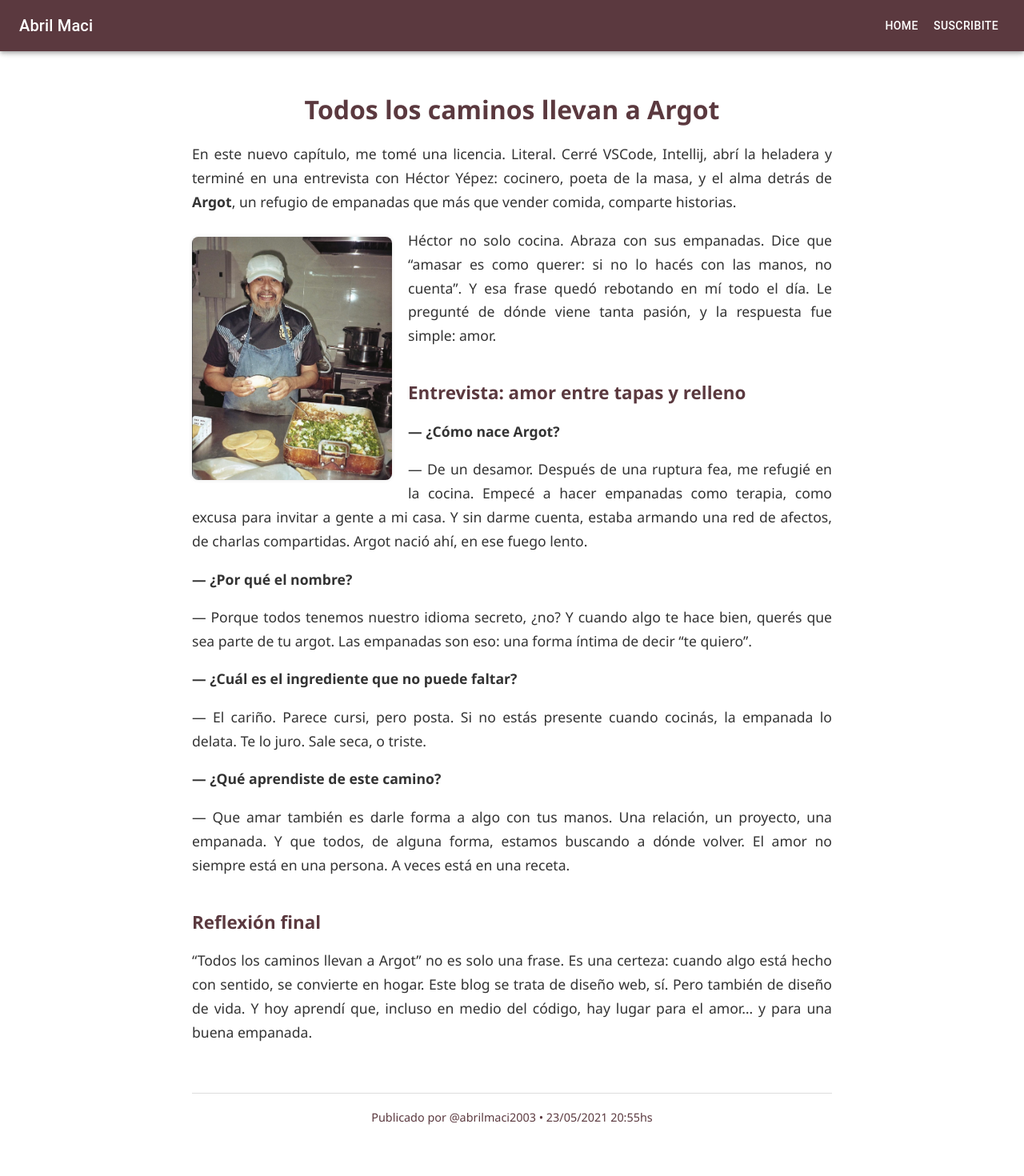
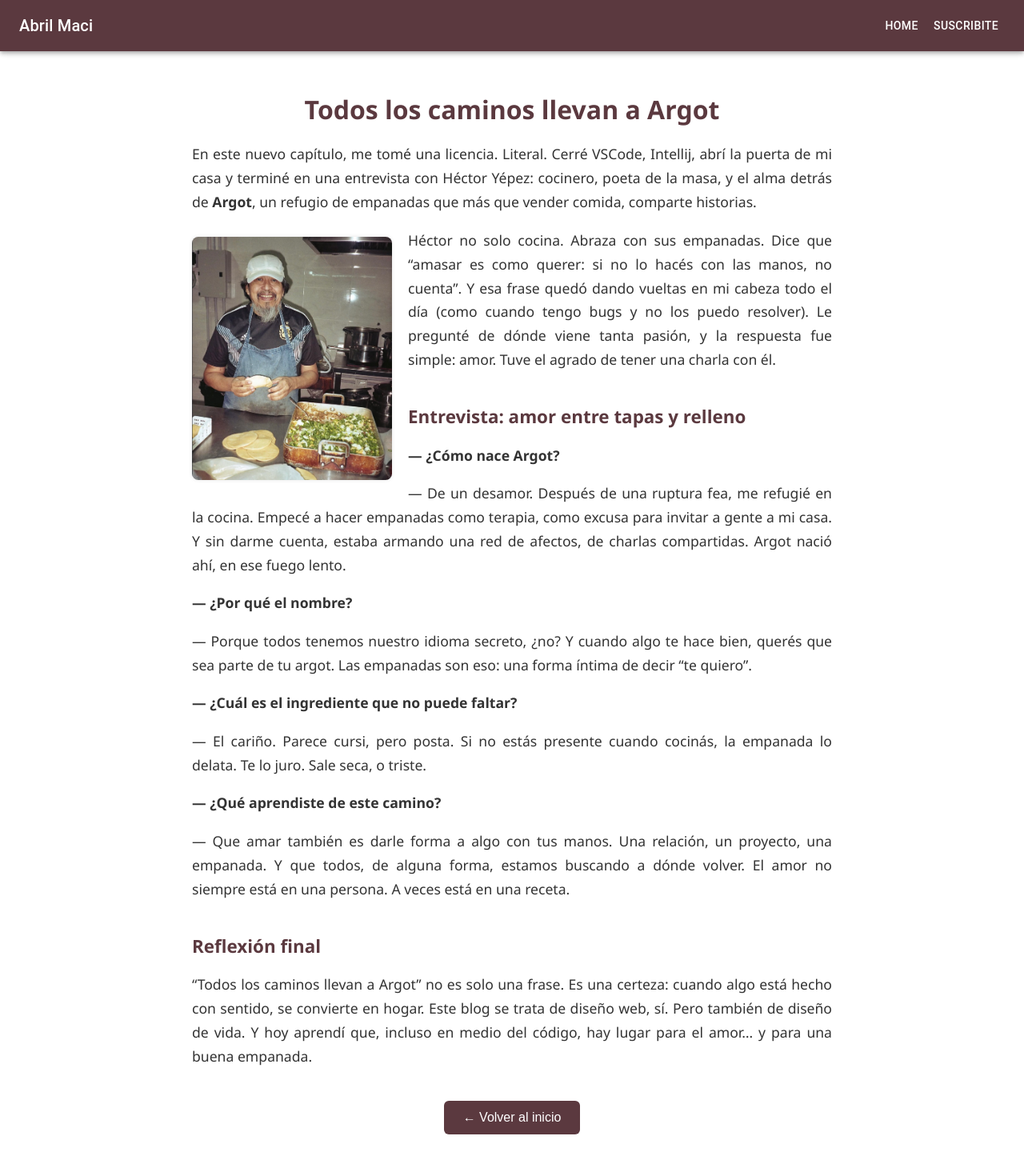
Before and after one commit to amaci003/blog-ddw-uade, a React (Create React App) app: page /blog/2 in a window 1280 px wide. Shown: the top 1470 px of the page at 80% size. Before the commit the page ends 1436 px from the top, so only its background shows below. Built offline with nearby package versions, Linux system fonts and the light colour scheme.

Commit message:
cambios varios

```diff
--- a/src/blogs/CuartoBlog.jsx
+++ b/src/blogs/CuartoBlog.jsx
@@ -2,7 +2,13 @@ import '../styles/blog.css';
 import NavBar from '../componentes/NavBar';
 import '../App.css';
 
+import estilos from '../styles/estilosBlogs';
+
+import { useNavigate } from 'react-router-dom';
+
 const CuartoBlog = () => {
+
+  const navigate = useNavigate();
   return (
     <>
       <NavBar />
@@ -13,13 +19,11 @@ const CuartoBlog = () => {
         <h2 className="blog-subtitle">Canción de hoy: Planeando el tiempo</h2>
 
         <p className="blog-text">
-          Hay días donde todo parece flotar en el aire. Esta canción acompaña esa sensación como si fuera banda sonora de lo invisible. Dale play y seguí leyendo.
-        </p>
-
+          Esta semana no tengo ganas de contar anecdotas o algo extenso para pensar. Hoy les dejo esta cancion que no me puedo sacar de la cabeza</p>
         <div style={{ display: 'flex', justifyContent: 'center', margin: '30px 0' }}>
           <iframe
-            width="300"
-            height="170"
+            width="560"
+            height="315"
             src="https://www.youtube.com/embed/MQPkwM6JGKM"
             title="Planeando el tiempo - Elsa y Elmar"
             frameBorder="0"
@@ -27,6 +31,17 @@ const CuartoBlog = () => {
             allowFullScreen
           ></iframe>
         </div>
+
+
+
+        <div style={{ display: 'flex', justifyContent: 'center', marginTop: '40px' }}>
+          <button
+            style={estilos.botonPrimario}
+            onClick={() => navigate('/')}
+          >
+            ← Volver al inicio
+          </button>
+        </div>
       </div>
     </>
   );
--- a/src/blogs/PrimerBlog.jsx
+++ b/src/blogs/PrimerBlog.jsx
@@ -60,17 +60,17 @@ const PrimerBlog = () => {
           </blockquote>
 
           <p style={estilos.h3}>
-            Y mientras tanto… estoy formándome. O deformándome, según el día.
+            Y mientras tanto… estoy formándome. O deformándome, depende el día.
           </p>
 
           <p style={estilos.h3}>
             ¿Quiero crecer en tech? Sí.<br />
-            ¿También quiero desaparecer en una playa sin Wi-Fi por dos meses? Absolutamente.<br />
-            ¿Es compatible? Estoy intentando descubrirlo.
+            Es complicado? Tambien. Con cada dev que hablo del tema llego a lo mismo: NUNCA se termina de aprender, hay informacion nueva todo el tiempo y es un While True infinito <br />
+            ¿Es compatible? Estamos en eso.
           </p>
 
           <p style={estilos.h3}>
-            Si llegaste hasta acá, probablemente estés igual que yo.<br />
+            Si llegaste hasta acá, probablemente estés igual que yo (o no)<br />
             Así que nada, bienvenida/o a este blog y a este caos hermoso que es intentar ser dev sin
             perder la cabeza (o al menos, no del todo).
           </p>
--- a/src/blogs/QuintoBlog.jsx
+++ b/src/blogs/QuintoBlog.jsx
@@ -2,7 +2,12 @@ import '../styles/blog.css';
 import NavBar from '../componentes/NavBar';
 import '../App.css';
 
+import estilos from '../styles/estilosBlogs';
+
+import { useNavigate } from 'react-router-dom';
+
 const QuintoBlog = () => {
+  const navigate = useNavigate();
   return (
     <>
 
@@ -45,6 +50,15 @@ const QuintoBlog = () => {
             No tengo una fórmula. Solo sé que la soledad también puede ser una forma de amor propio. No hay que llenarla rápido. Hay que habitarla. A veces está llena de silencio, pero a veces también se siente como libertad.
           </p>
 
+          <div style={{ display: 'flex', justifyContent: 'center', marginTop: '40px' }}>
+          <button
+            style={estilos.botonPrimario}
+            onClick={() => navigate('/')}
+          >
+            ← Volver al inicio
+          </button>
+        </div>
+
           <div className="blog-footer">
             Si estás pasando por algo parecido, te abrazo desde este lado de la pantalla. No estás tan sola como pensás.
           </div>
--- a/src/blogs/SegundoBlog.jsx
+++ b/src/blogs/SegundoBlog.jsx
@@ -1,10 +1,14 @@
 import '../styles/blog.css';
 import NavBar from '../componentes/NavBar';
 import '../App.css';
+import estilos from '../styles/estilosBlogs';
+import { useNavigate } from 'react-router-dom';
+
 
 import Image1 from '../assets/empanadas.jpg';
 
 const SegundoBlog = () => {
+  const navigate = useNavigate();
   return (
     <>
       <NavBar />
@@ -13,13 +17,13 @@ const SegundoBlog = () => {
         <h1 className="blog-title">Todos los caminos llevan a Argot</h1>
 
         <p className="blog-text">
-          En este nuevo capítulo, me tomé una licencia. Literal. Cerré VSCode, Intellij, abrí la heladera y terminé en una entrevista con Héctor Yépez: cocinero, poeta de la masa, y el alma detrás de <strong>Argot</strong>, un refugio de empanadas que más que vender comida, comparte historias.
+          En este nuevo capítulo, me tomé una licencia. Literal. Cerré VSCode, Intellij, abrí la puerta de mi casa y terminé en una entrevista con Héctor Yépez: cocinero, poeta de la masa, y el alma detrás de <strong>Argot</strong>, un refugio de empanadas que más que vender comida, comparte historias.
         </p>
 
         <div className="blog-image-container">
           <img src={Image1} alt="Empanadas de Héctor" className="blog-image-float" />
           <p className="blog-text">
-            Héctor no solo cocina. Abraza con sus empanadas. Dice que “amasar es como querer: si no lo hacés con las manos, no cuenta”. Y esa frase quedó rebotando en mí todo el día. Le pregunté de dónde viene tanta pasión, y la respuesta fue simple: amor.
+            Héctor no solo cocina. Abraza con sus empanadas. Dice que “amasar es como querer: si no lo hacés con las manos, no cuenta”. Y esa frase quedó dando vueltas en mi cabeza todo el día (como cuando tengo bugs y no los puedo resolver). Le pregunté de dónde viene tanta pasión, y la respuesta fue simple: amor. Tuve el agrado de tener una charla con él.
           </p>
         </div>
 
@@ -42,6 +46,15 @@ const SegundoBlog = () => {
           “Todos los caminos llevan a Argot” no es solo una frase. Es una certeza: cuando algo está hecho con sentido, se convierte en hogar. Este blog se trata de diseño web, sí. Pero también de diseño de vida. Y hoy aprendí que, incluso en medio del código, hay lugar para el amor… y para una buena empanada.
         </p>
 
+        <div style={{ display: 'flex', justifyContent: 'center', marginTop: '40px' }}>
+          <button
+            style={estilos.botonPrimario}
+            onClick={() => navigate('/')}
+          >
+            ← Volver al inicio
+          </button>
+        </div>
+
         <footer className="blog-footer">
           Publicado por @abrilmaci2003 • 23/05/2021 20:55hs
         </footer>
--- a/src/blogs/SextoBlog.jsx
+++ b/src/blogs/SextoBlog.jsx
@@ -2,7 +2,12 @@ import '../styles/blog.css';
 import NavBar from '../componentes/NavBar';
 import '../App.css';
 
+import estilos from '../styles/estilosBlogs';
+
+import { useNavigate } from 'react-router-dom';
+
 const SextoBlog = () => {
+  const navigate = useNavigate();
   return (
     <>
       <NavBar />
@@ -40,6 +45,15 @@ const SextoBlog = () => {
           Este blog no intenta ser una bandera, sino una pausa para reconocer que sí, es posible estar en tecnología siendo mujer, siendo joven, siendo nueva. Y que no hay una sola forma de hacerlo bien.
         </p>
 
+        <div style={{ display: 'flex', justifyContent: 'center', marginTop: '40px' }}>
+          <button
+            style={estilos.botonPrimario}
+            onClick={() => navigate('/')}
+          >
+            ← Volver al inicio
+          </button>
+        </div>
+
         <div className="blog-footer">
           A quienes estén comenzando: tengan paciencia con ustedes mismas. Hay lugar para todas las formas de pensar, crear y construir desde lo digital.
         </div>
--- a/src/blogs/TercerBlog.jsx
+++ b/src/blogs/TercerBlog.jsx
@@ -2,7 +2,14 @@ import '../styles/blog.css';
 import NavBar from '../componentes/NavBar';
 import viajera from '../assets/Image4.jpg';
 
+
+import estilos from '../styles/estilosBlogs';
+
+import { useNavigate } from 'react-router-dom';
+
 const TercerBlog = () => {
+
+  const navigate = useNavigate();
   return (
     <>
       <NavBar />
@@ -40,6 +47,15 @@ const TercerBlog = () => {
           Y sin embargo, acá estoy. Codeando este blog. Tal vez porque dentro mío coexisten todas esas versiones de mí... en un div bien cerrado.
         </p>
 
+        <div style={{ display: 'flex', justifyContent: 'center', marginTop: '40px' }}>
+          <button
+            style={estilos.botonPrimario}
+            onClick={() => navigate('/')}
+          >
+            ← Volver al inicio
+          </button>
+        </div>
+
         <div className="blog-footer">
           Escribí este blog para recordarme que los sueños no compilan solos. A veces hay que salirse del sistema. O al menos, imaginarlo.
         </div>
--- a/src/pages/Suscribite.jsx
+++ b/src/pages/Suscribite.jsx
@@ -88,7 +88,7 @@ const Suscribite = () => {
             />
             ¿Deseás recibir novedades todos los viernes?
           </label>
-          <button type="submit">Enviar</button>
+          <button type="submit">SUSCRIBIRSE</button>
         </form>
       </div>
 
```
